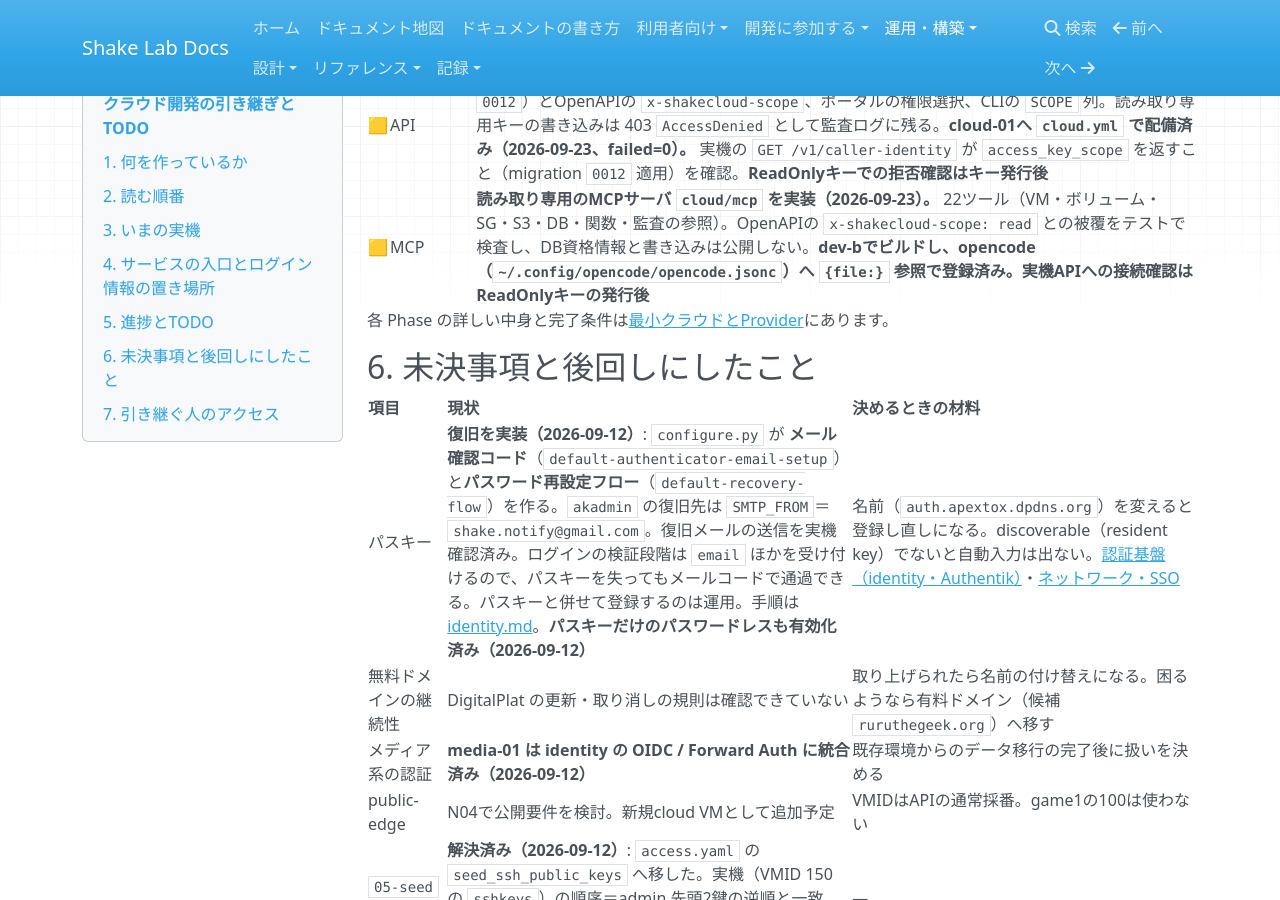
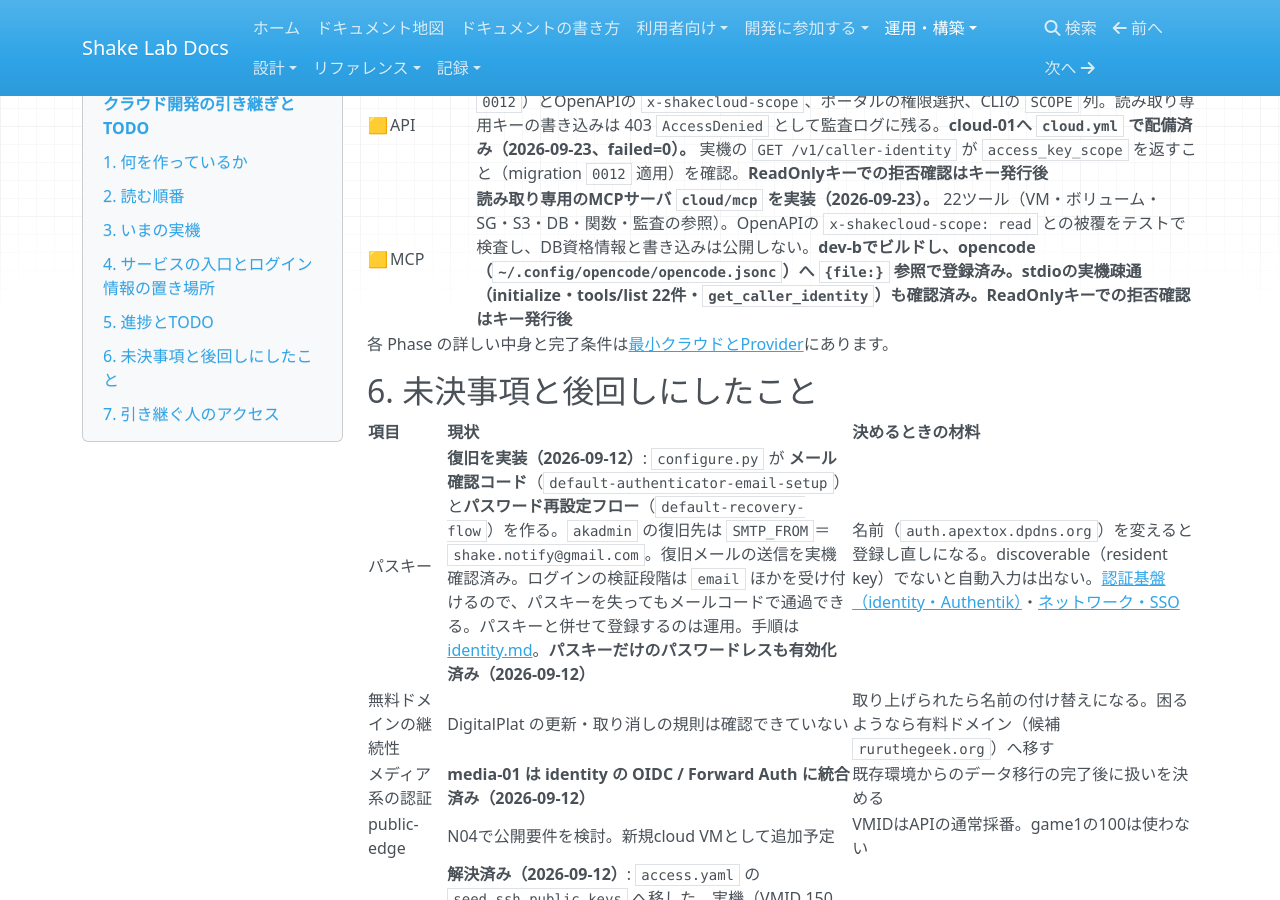
Before and after one commit to rurutheGeek/shake-cloud, an MkDocs documentation site: the page built from docs/operations/handover.md, in a window 1280 px wide and 900 px high, scrolled down 12897 px. Built offline with MkDocs 1.6.1, drawn with Linux system fonts in a browser that asks for light colours; nearby versions of some CDN libraries; a script that is not in the unit is left out.

Commit message:
docs(handover): MCPの実機疎通結果を記録する
dev-bからstdioでinitialize・tools/list（22件）・get_caller_identity を確認。ReadOnlyキーでの拒否確認はキー発行後。

```diff
--- a/docs/operations/handover.md
+++ b/docs/operations/handover.md
@@ -201,7 +201,7 @@
 | ✅ | バックアップ | **Tier1 VMの週次vzdumpとgame1セーブを追加（2026-09-22）。** `pve_backup` ロールが `bulk-backup`（`/srv/bulk/backups`）を登録し、毎週日曜06:00・snapshot・zstd・keep-last=4。未マウント時は止まる。game1は `/home` 全体を取らず `tools/game1-saves-backup.sh` でセーブのみ。**同じ筐体・単一ディスクなので外部コピーは未着手** | [backup.md](backup.md) |
 | ✅ | storage | **journald上限・root noatime・Dockerログ上限を `storage_health` ロールで配備（2026-09-23）。** `storage-health.yml` がpve・サービスVMへ適用する。再実行してもnoatimeを重複追加しない | — |
 | 🟨 | API | **アクセスキーに読み取り専用スコープを追加（2026-09-23）。** `access_keys.scope`（migration `0012`）とOpenAPIの `x-shakecloud-scope`、ポータルの権限選択、CLIの `SCOPE` 列。読み取り専用キーの書き込みは 403 `AccessDenied` として監査ログに残る。**cloud-01へ `cloud.yml` で配備済み（2026-09-23、failed=0）。** 実機の `GET /v1/caller-identity` が `access_key_scope` を返すこと（migration `0012` 適用）を確認。**ReadOnlyキーでの拒否確認はキー発行後** | [cloud-api.md](cloud-api.md) |
-| 🟨 | MCP | **読み取り専用のMCPサーバ `cloud/mcp` を実装（2026-09-23）。** 22ツール（VM・ボリューム・SG・S3・DB・関数・監査の参照）。OpenAPIの `x-shakecloud-scope: read` との被覆をテストで検査し、DB資格情報と書き込みは公開しない。**dev-bでビルドし、opencode（`~/.config/opencode/opencode.jsonc`）へ `{file:}` 参照で登録済み。実機APIへの接続確認はReadOnlyキーの発行後** | [mcp.md](mcp.md) |
+| 🟨 | MCP | **読み取り専用のMCPサーバ `cloud/mcp` を実装（2026-09-23）。** 22ツール（VM・ボリューム・SG・S3・DB・関数・監査の参照）。OpenAPIの `x-shakecloud-scope: read` との被覆をテストで検査し、DB資格情報と書き込みは公開しない。**dev-bでビルドし、opencode（`~/.config/opencode/opencode.jsonc`）へ `{file:}` 参照で登録済み。stdioの実機疎通（initialize・tools/list 22件・`get_caller_identity`）も確認済み。ReadOnlyキーでの拒否確認はキー発行後** | [mcp.md](mcp.md) |
 
 各 Phase の詳しい中身と完了条件は[最小クラウドとProvider](../architecture/cloud.md)にあります。
 
```
